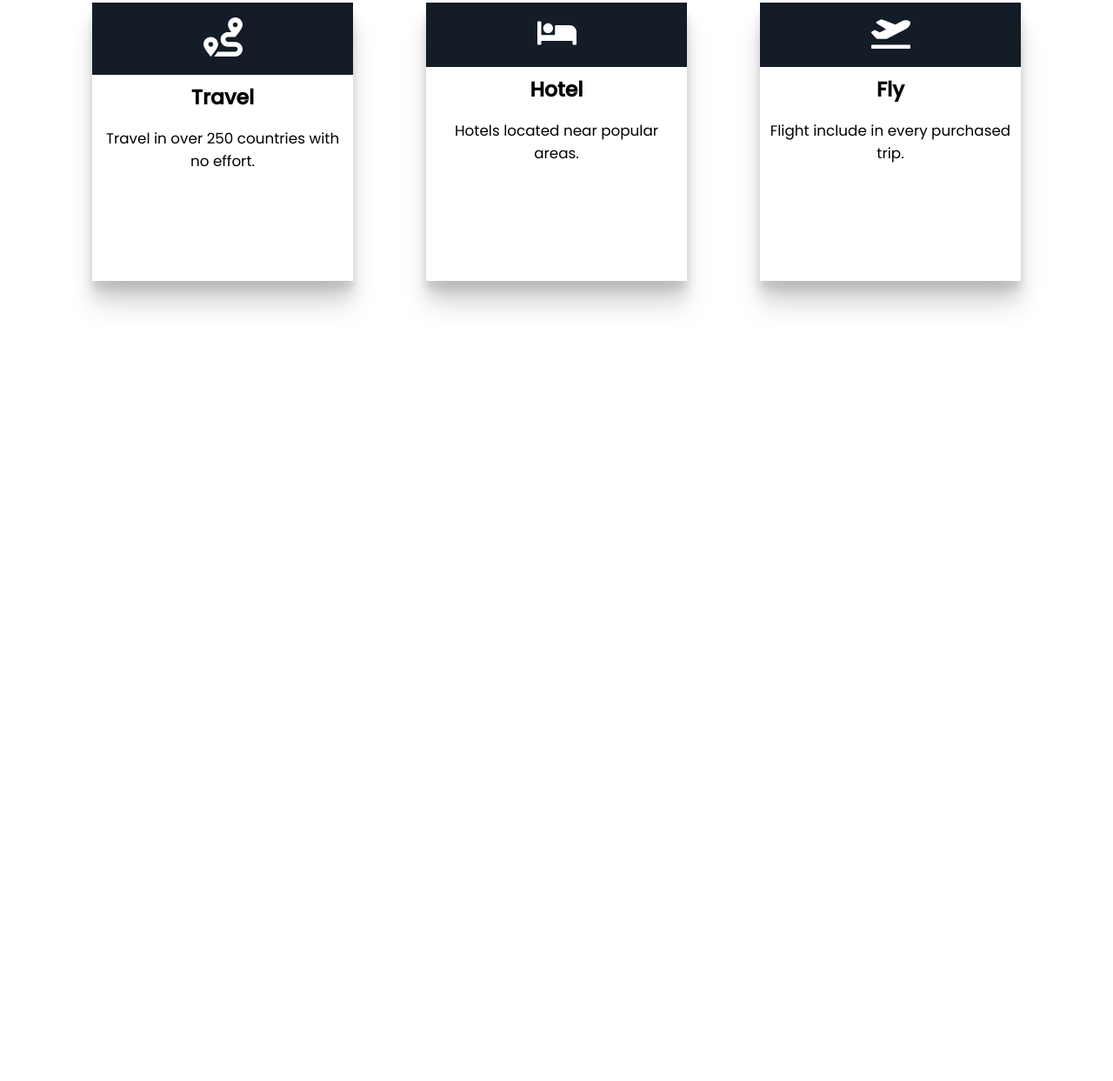
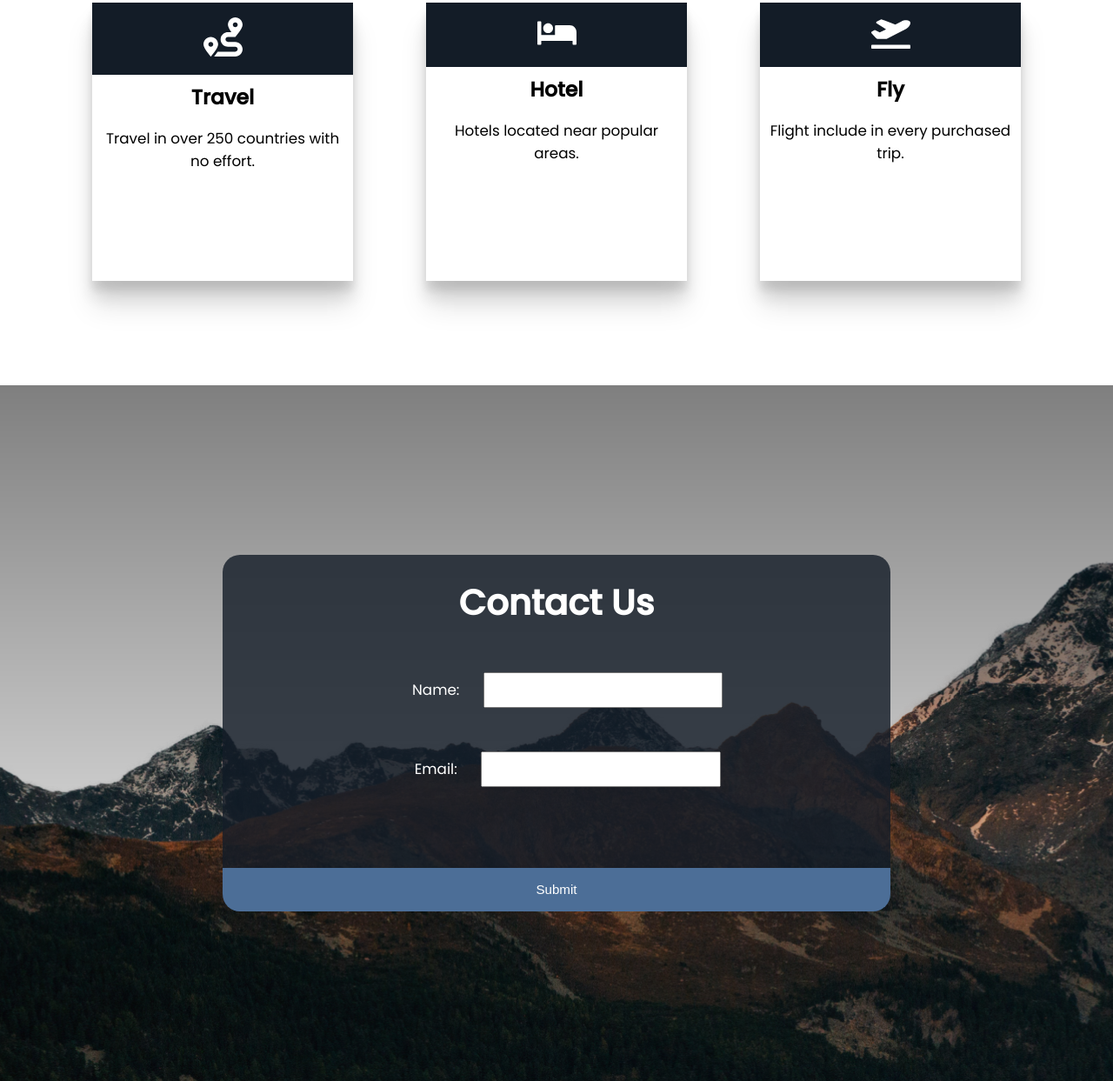
Before and after one commit to saroven/Travelly, a plain HTML site: page index.html in a window 1280 px wide. Shown: the part 1957-3200 px from the top of the page at 87% size. Before the commit the page ends 2400 px from the top, so only its background shows below. Drawn offline with Linux system fonts and the light colour scheme; a web font is replaced by a local one.

Commit message:
completed contact section

```diff
--- a/index.html
+++ b/index.html
@@ -89,5 +89,23 @@
             </div>
          </div>
       </section>
+      <section id="contact">
+         <div class="form-wrapper">
+            <header class="form-head">
+               <h2>Contact Us</h2>
+            </header>
+            <form action="#">
+               <div class="name-form">
+                  <label for="name">Name:</label>
+                  <input type="text" name="name" required />
+               </div>
+               <div class="email-form">
+                  <label for="email">Email:</label>
+                  <input type="email" name="email" required />
+               </div>
+               <button type="submit">Submit</button>
+            </form>
+         </div>
+      </section>
    </body>
 </html>
--- a/style.css
+++ b/style.css
@@ -191,6 +191,47 @@ nav ul {
    padding: 1rem;
 }
 /* end benefits section */
+/* contact section */
+#contact {
+   min-height: 100vh;
+   background: linear-gradient(rgba(0, 0, 0, 0.5), transparent),
+      url("./img/contact-mountain.png");
+   background-position: center;
+   background-size: cover;
+   background-repeat: no-repeat;
+   display: flex;
+   justify-content: center;
+   align-items: center;
+   text-align: center;
+}
+.form-wrapper {
+   background-color: rgb(19, 28, 39, 0.8);
+   width: 60%;
+   color: white;
+   border-radius: 20px;
+}
+.form-head {
+   text-align: center;
+   padding: 3rem;
+}
+.name-form,
+.email-form {
+   padding: 3rem;
+   text-align: center;
+}
+.form-wrapper label {
+   margin: 0rem 3rem;
+}
+.form-wrapper button {
+   width: 100%;
+   padding: 2rem;
+   margin-top: 8rem;
+   border-bottom-left-radius: 20px;
+   border-bottom-right-radius: 20px;
+}
+.form-wrapper input {
+   padding: 1rem 3rem;
+}
 /* Media query */
 @media screen and (max-width: 940px) {
    html {
```
